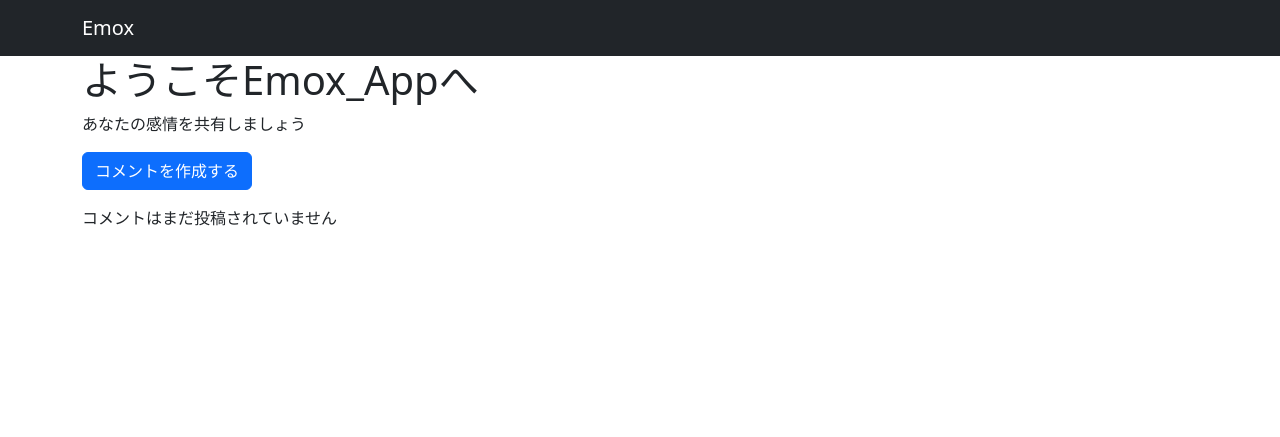
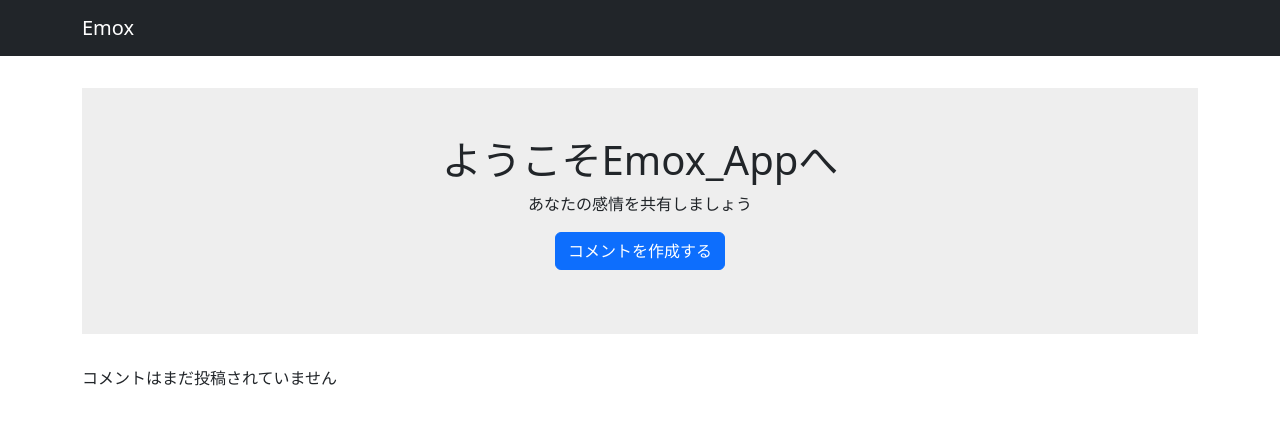
Before and after one commit to wazumin/emox, a Django app: page / in a window 1280 px wide. Shown: the top 437 px of the page. Run offline with Django 3.2, Linux system fonts and the light colour scheme; data that the repository does not hold is empty; some libraries are stand-ins or nearby versions.

Commit message:
add static file

```diff
--- /dev/null
+++ b/comments/static/comments/css/style.css
@@ -0,0 +1,12 @@
+main {
+    padding: 2rem 0;
+}
+
+.welcome {
+    padding: 3rem 0;
+    margin-bottom: 2rem;
+    background-color: #eee;
+    align-items: center;
+    display: flex;
+    flex-direction: column;
+}
--- a/comments/templates/comments/top.html
+++ b/comments/templates/comments/top.html
@@ -1,3 +1,4 @@
+{% load static %}
 {% load django_bootstrap5 %}
 <!DOCTYPE html>
 <html lang="ja">
@@ -8,6 +9,7 @@
     <title>Emox</title>
     {% bootstrap_css %}
     {% bootstrap_javascript %}
+    <link rel="stylesheet" href="{% static 'comments/css/style.css' %}">
 </head>
 <body>
 <nav class="navbar navbar-expand flex-md-row navbar-dark bg-dark">
--- a/config/settings.py
+++ b/config/settings.py
@@ -123,6 +123,7 @@ USE_TZ = True
 
 STATIC_URL = '/static/'
 
+
 # Default primary key field type
 # https://docs.djangoproject.com/en/3.2/ref/settings/#default-auto-field
 
```
